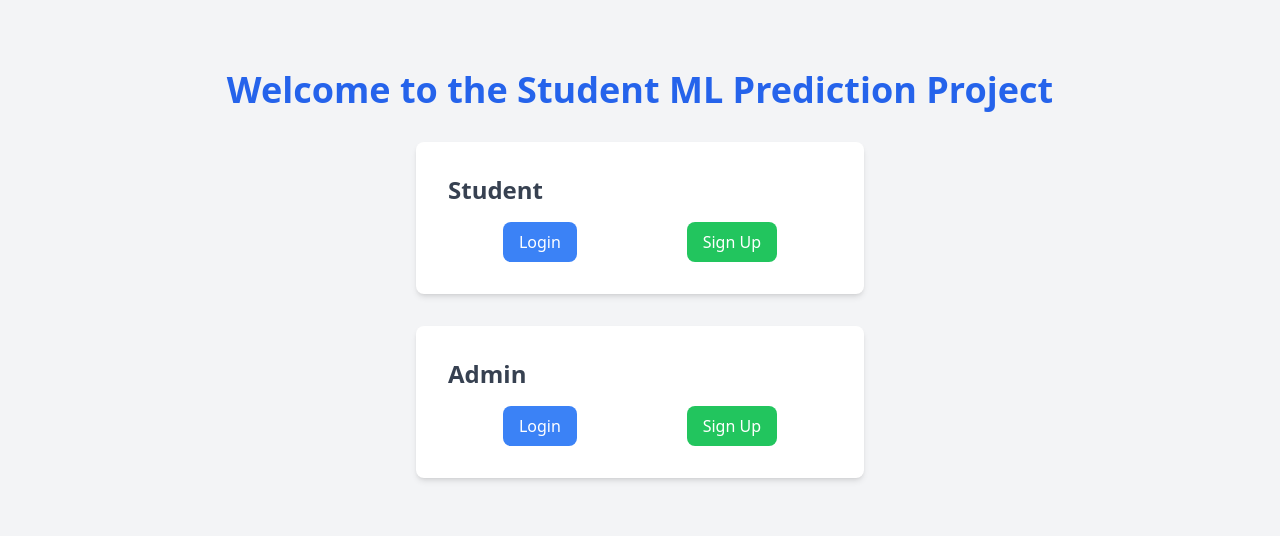
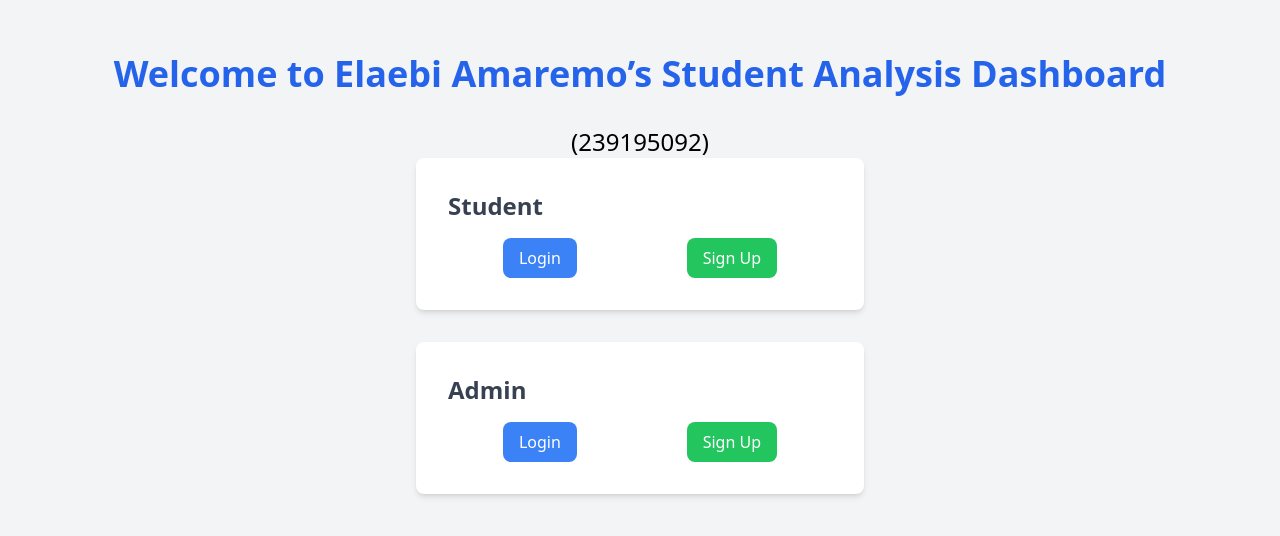
Before and after one commit to Favour-ag/ML-Student-Grade-Prediction-Project, a React (Vite) app: page / in a window 1280 px wide. Shown: the part 126-662 px from the top of the page. Built offline with nearby package versions, Linux system fonts and the light colour scheme.

Commit message:
Client made a few adjustments

```diff
--- a/src/Pages/LandingPage.jsx
+++ b/src/Pages/LandingPage.jsx
@@ -5,8 +5,9 @@ const LandingPage = () => {
   return (
     <div className="min-h-screen flex flex-col items-center justify-center bg-gray-100">
       <h1 className="text-4xl font-bold mb-8 text-blue-600">
-        Welcome to the Student ML Prediction Project
+        Welcome to Elaebi Amaremo’s Student Analysis Dashboard
       </h1>
+      <p className="text-2xl">(239195092)</p>
       <div className="bg-white shadow-md rounded-lg p-8 mb-8 w-full max-w-md">
         <h2 className="text-2xl font-semibold mb-4 text-gray-700">Student</h2>
         <div className="flex justify-around">
--- a/src/Student/StudentDataTable.jsx
+++ b/src/Student/StudentDataTable.jsx
@@ -136,7 +136,7 @@ const CourseTable = () => {
                       className="bg-blue-500 text-white px-3 py-2 sm:px-4 sm:py-2 rounded"
                       onClick={() => handlePrediction(course.course_name)}
                     >
-                      Get Prediction
+                      Get Analysis
                     </button>
                   </td>
                 </tr>
```
